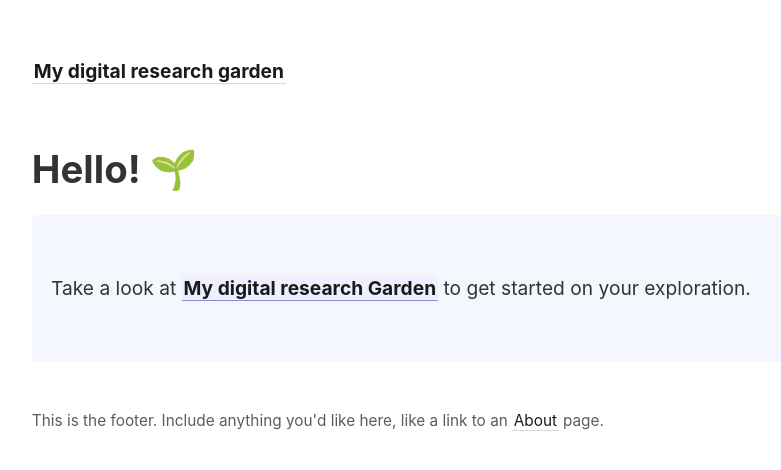
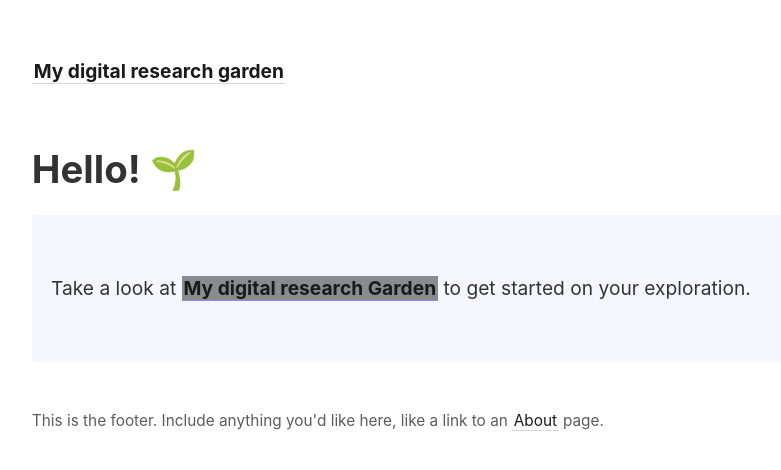
Before and after one commit to Chan-ops/my-digital-garden, a Jekyll site: the page built from _pages/index.md, in a window 1280 px wide. Shown: the top 470 px of the page, without its empty margins (45-826 px from the left). Built offline with Jekyll 4.4.1, drawn with Linux system fonts in a browser that asks for light colours.

Commit message:
Update link-previews.html

```diff
--- a/_includes/link-previews.html
+++ b/_includes/link-previews.html
@@ -2,7 +2,7 @@
 <style>
   content a.internal-link {
     border-color: #8b88e6;
-    background-color: #efefff;
+    background-color: #00000070;
   }
 
   #tooltip-wrapper {
```
